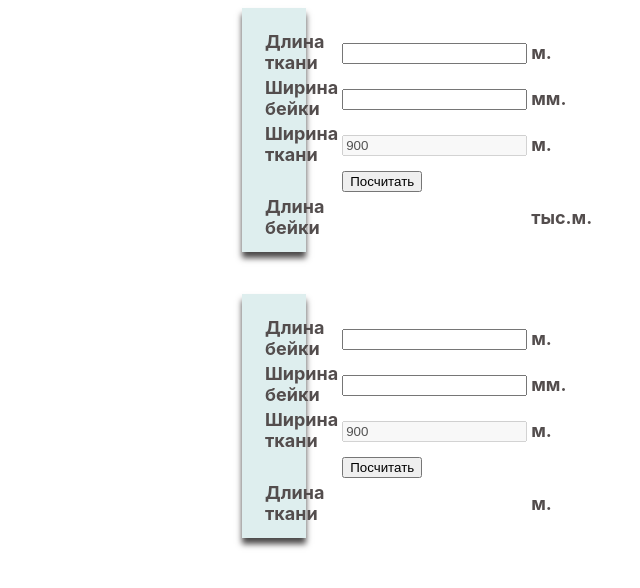
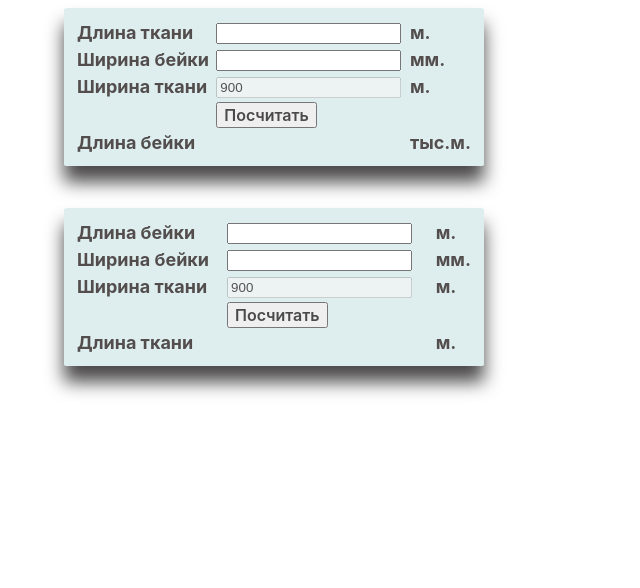
Before and after one commit to VasilySam/project-Calculator-for-length-calc, a plain HTML site: page index.html in a window 1280 px wide. Shown: the whole page, without its empty margins (366-1006 px from the left). Drawn offline with Linux system fonts and the light colour scheme.

Commit message:
add adaptive css

```diff
--- a/index.html
+++ b/index.html
@@ -3,14 +3,15 @@
 <head>
     <meta charset="UTF-8">
     <meta http-equiv="X-UA-Compatible" content="IE=edge">
-    <meta name="viewport" content="width=device-width, initial-scale=1.0">
+    <meta name="viewport" content="width=500">
     <title>Расчет косой бейки</title>
     <link rel="stylesheet" href="/style.css">
 </head>
 <body>
+    <div class="wrapper">
+        <div class="container">
 
 
-            <div class="formBlock"><form class="calk">
                 <table class="table" >
                 <tbody>
                 <tr>
@@ -39,12 +40,18 @@
                 </tr>
                 </tbody>
                 </table>
-                </form></div>
+
+                </div>
+                </div>
+
 
                 <br>
                 <br>
 
-                <div class="formBlock"><form class="calk">
+                <div class="wrapper">
+                <div class="container">
+
+
                     <table class="table" >
                     <tbody>
                     <tr>
@@ -73,7 +80,12 @@
                     </tr>
                     </tbody>
                     </table>
-                    </form></div>
+                 </div>
+        </div>
+        </div>
+
+
+
                 <script src="/script.js"></script>
 
 </body>
--- a/style.css
+++ b/style.css
@@ -1,23 +1,31 @@
-.formBlock {
-    margin-left:  600px;
-    margin-right: 600px;
-    background: none repeat scroll 0 0 	rgb(222, 238, 238);
+.container {
+    width: 400px;
+    margin: 0px auto;
+    background: rgb(222, 238, 238);
     background-image: none;
-    box-shadow: 0 6px 6px #4b4949;
-    padding:  20px 20px 11px;}
+    box-shadow: 0 16px 18px  #4b4949;
+    padding: 10px 10px 10px 10px;
+    border-radius: 1%;
+}
 
 
 
+body {
+    font-size: large;
+    font-weight: bolder;
+    font-family:-apple-system, BlinkMacSystemFont, 'Segoe UI', Roboto, Oxygen, Ubuntu, Cantarell, 'Open Sans', 'Helvetica Neue', sans-serif;;
+    color: rgb(83, 77, 77);
+    min-width: 500px;
 
+}
 
-
-    body {
-        font-size:large;
-        font-weight: bolder;
-        font-family:-apple-system, BlinkMacSystemFont, 'Segoe UI', Roboto, Oxygen, Ubuntu, Cantarell, 'Open Sans', 'Helvetica Neue', sans-serif;
-        color: rgb(83, 77, 77);
-
-    }
-    .table {
-        width: 100%; border: 0px;
-    }
+ .table {
+    width: 100%;
+    border: 0px;
+}
+input[type=button] {
+    font-family:-apple-system, BlinkMacSystemFont, 'Segoe UI', Roboto, Oxygen, Ubuntu, Cantarell, 'Open Sans', 'Helvetica Neue', sans-serif;
+    font-size: medium;
+    font-weight: 600;
+    color: #4b4949 ;
+}
```
